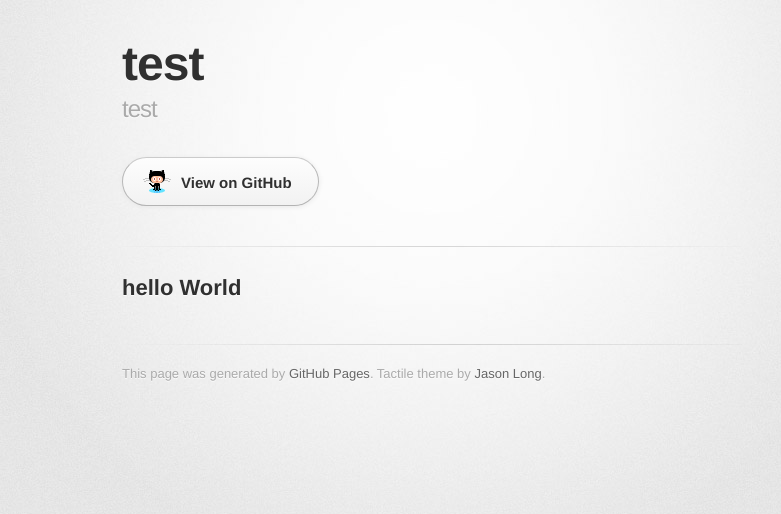
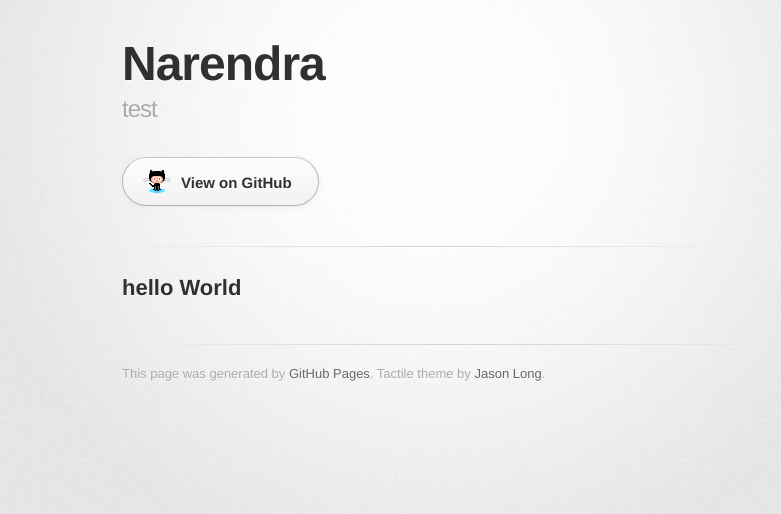
Before and after one commit to narendracode/narendrasoni1989.github.io, a plain HTML site: page index.html in a window 1280 px wide. Shown: the whole page, without its empty margins (208-989 px from the left). Drawn offline with Linux system fonts and the light colour scheme; a web font is replaced by a local one.

Commit message:
index page updated

```diff
--- a/index.html
+++ b/index.html
@@ -18,7 +18,7 @@
       <div class="inner">
 
         <header>
-          <h1>test</h1>
+          <h1>Narendra</h1>
           <h2>test</h2>
         </header>
 
```
